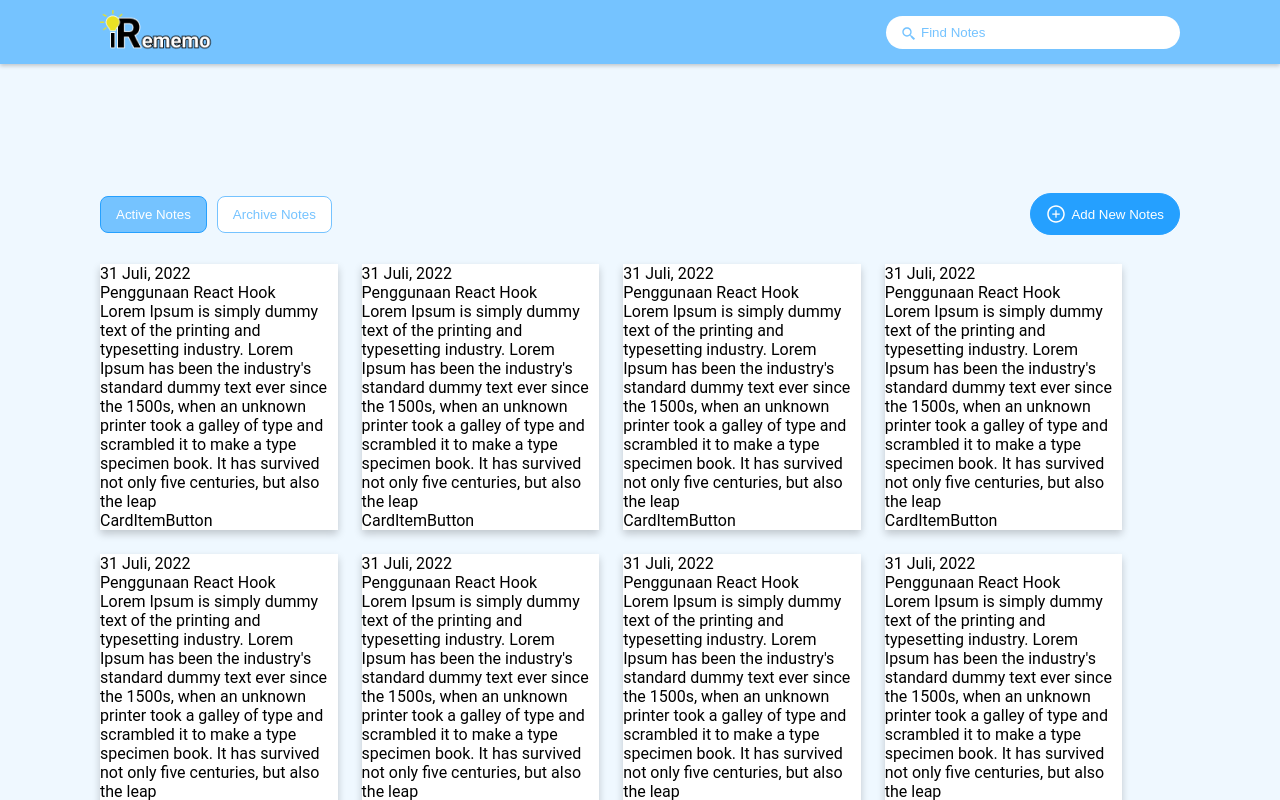
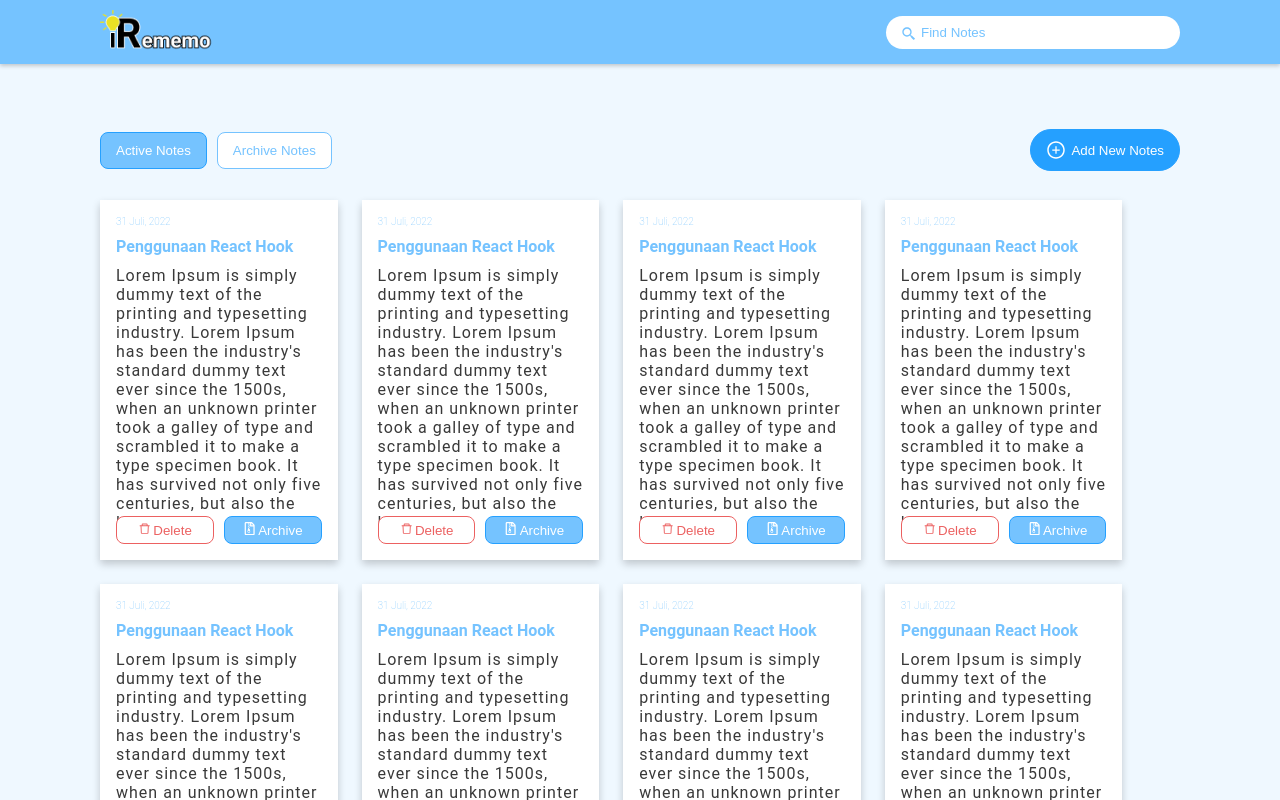
Before and after one commit to silvianaim02/irememo, a React (Create React App) app: page / in a window 1280 px wide. Shown: the top 800 px of the page. Built offline with nearby package versions, Linux system fonts and the light colour scheme.

Commit message:
add style card

```diff
--- a/src/components/CardList/CardList.css
+++ b/src/components/CardList/CardList.css
@@ -4,5 +4,4 @@
     display: flex;
     gap: 24px;
     flex-wrap: wrap;
-
 }
--- a/src/components/CardList/CardList.jsx
+++ b/src/components/CardList/CardList.jsx
@@ -16,7 +16,6 @@ const CardList = () => {
         <CardItem />
         <CardItem />
         <CardItem />
-        <CardItem />
     </div>
   )
 }
--- a/src/components/MainContent/MainContent.css
+++ b/src/components/MainContent/MainContent.css
@@ -1,6 +1,6 @@
 .main-content {
   /* background-color: aqua; */
-  margin: 100px;
+  margin: 36px 100px;
   height: 100vh;
 }
 
--- a/src/components/card/cardItem/CardItem.css
+++ b/src/components/card/cardItem/CardItem.css
@@ -1,7 +1,38 @@
 .card-item-wrapper {
+  padding: 16px;
   background-color: #ffffff;
   height: fit-content;
   box-shadow: 0 4px 8px 0 rgba(0, 0, 0, 0.2);
   transition: 0.3s;
   width: 22%;
 }
+
+.card-item-wrapper:hover {
+  box-shadow: 0 8px 16px 0 rgba(0, 0, 0, 0.2);
+}
+
+.dates-item {
+  color: #75c3ff;
+  font-weight: 100;
+  font-size: x-small;
+  padding-bottom: 10px;
+}
+
+.title-item {
+  color: #75c3ff;
+  font-weight: bold;
+  font-size: medium;
+  padding-bottom: 10px;
+}
+
+.card-item-body {
+  height: 250px;
+}
+
+.card-item-body p {
+  color: #393939;
+  font-weight: normal;
+  font-size: medium;
+  letter-spacing: 1px;
+  padding-bottom: 10px;
+}
--- a/src/components/card/cardItem/CardItem.jsx
+++ b/src/components/card/cardItem/CardItem.jsx
@@ -8,7 +8,7 @@ const CardItem = () => {
       {/* title and dates notes */}
       <div className="card-item-header">
         <p className="dates-item">31 Juli, 2022</p>
-        <p className="title-item">Penggunaan React Hook</p>
+        <h4 className="title-item">Penggunaan React Hook</h4>
       </div>
       {/* content of card item */}
       <div className="card-item-body">
--- /dev/null
+++ b/src/components/card/cardItem/CardItemButton.css
@@ -0,0 +1,31 @@
+.list-button-card-item {
+  display: flex;
+  gap: 10px;
+  justify-content: space-between;
+}
+
+.delete-button {
+  background-color: #ffffff;
+  color: #EC6161;
+  border: 1px solid #EC6161;
+  border-radius: 8px;
+  padding: 5px 15px;
+  width: 100%;
+  display: flex;
+  align-items: center;
+  justify-content: center;
+  gap: 2px;
+}
+
+.archieve-button {
+  background-color: #75c3ff;
+  color: #ffffff;
+  border: 1px solid #25a0ff;
+  border-radius: 8px;
+  padding: 1px 15px;
+  width: 100%;
+  display: flex;
+  align-items: center;
+  justify-content: center;
+  gap: 2px;
+}
--- a/src/components/card/cardItem/CardItemButton.jsx
+++ b/src/components/card/cardItem/CardItemButton.jsx
@@ -1,9 +1,27 @@
-import React from 'react'
+import React from "react";
+import "./CardItemButton.css";
+import { AiOutlineDelete } from "react-icons/ai";
+import { FaRegFileArchive } from "react-icons/fa";
 
 const CardItemButton = () => {
   return (
-    <div>CardItemButton</div>
-  )
-}
+    <>
+      <div className="list-button-card-item">
+        <button className="delete-button">
+          <i>
+            <AiOutlineDelete />{" "}
+          </i>
+          <p>Delete</p>
+        </button>
+        <button className="archieve-button">
+          <i>
+            <FaRegFileArchive />{" "}
+          </i>
+          <p>Archive</p>
+        </button>
+      </div>
+    </>
+  );
+};
 
-export default CardItemButton
+export default CardItemButton;
```
